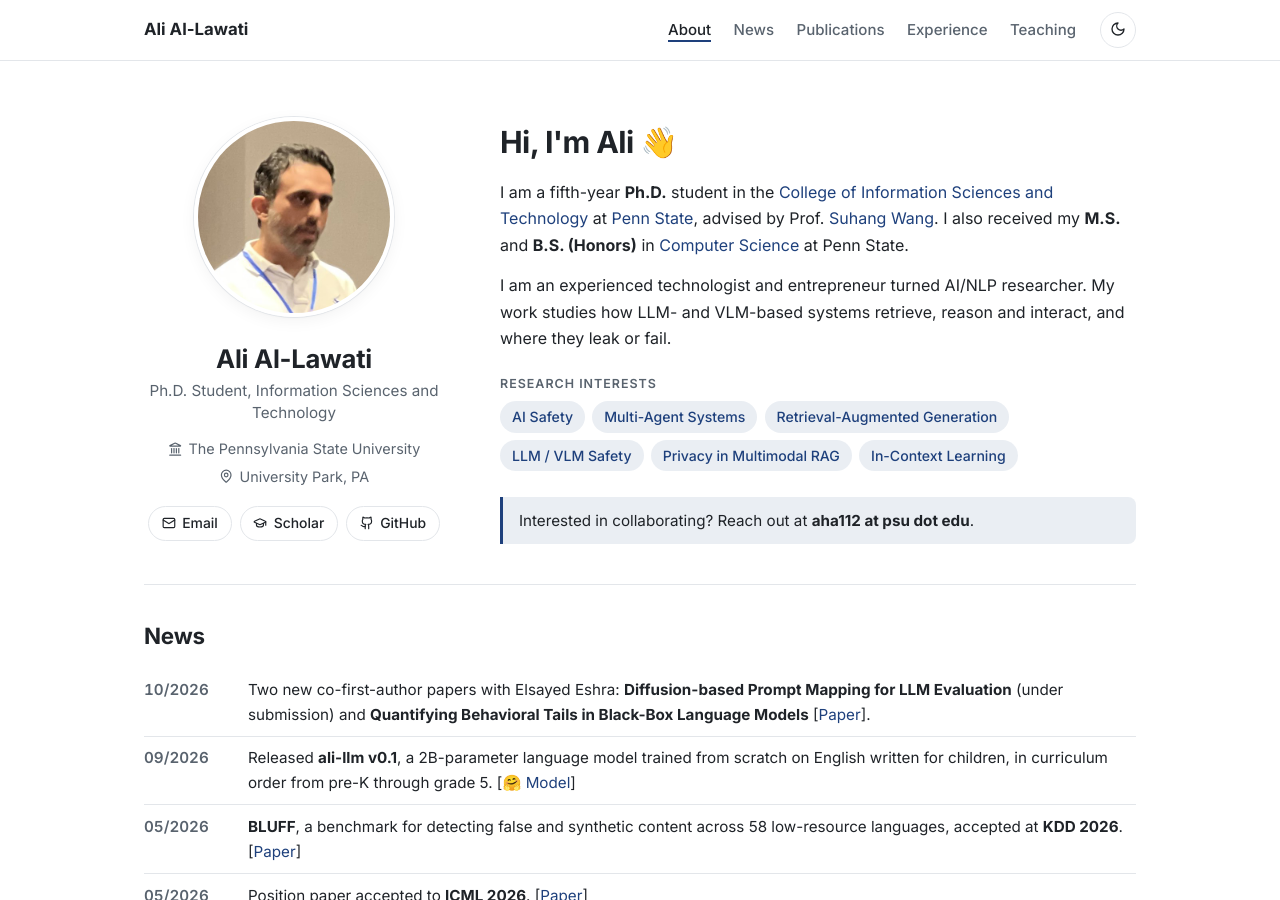
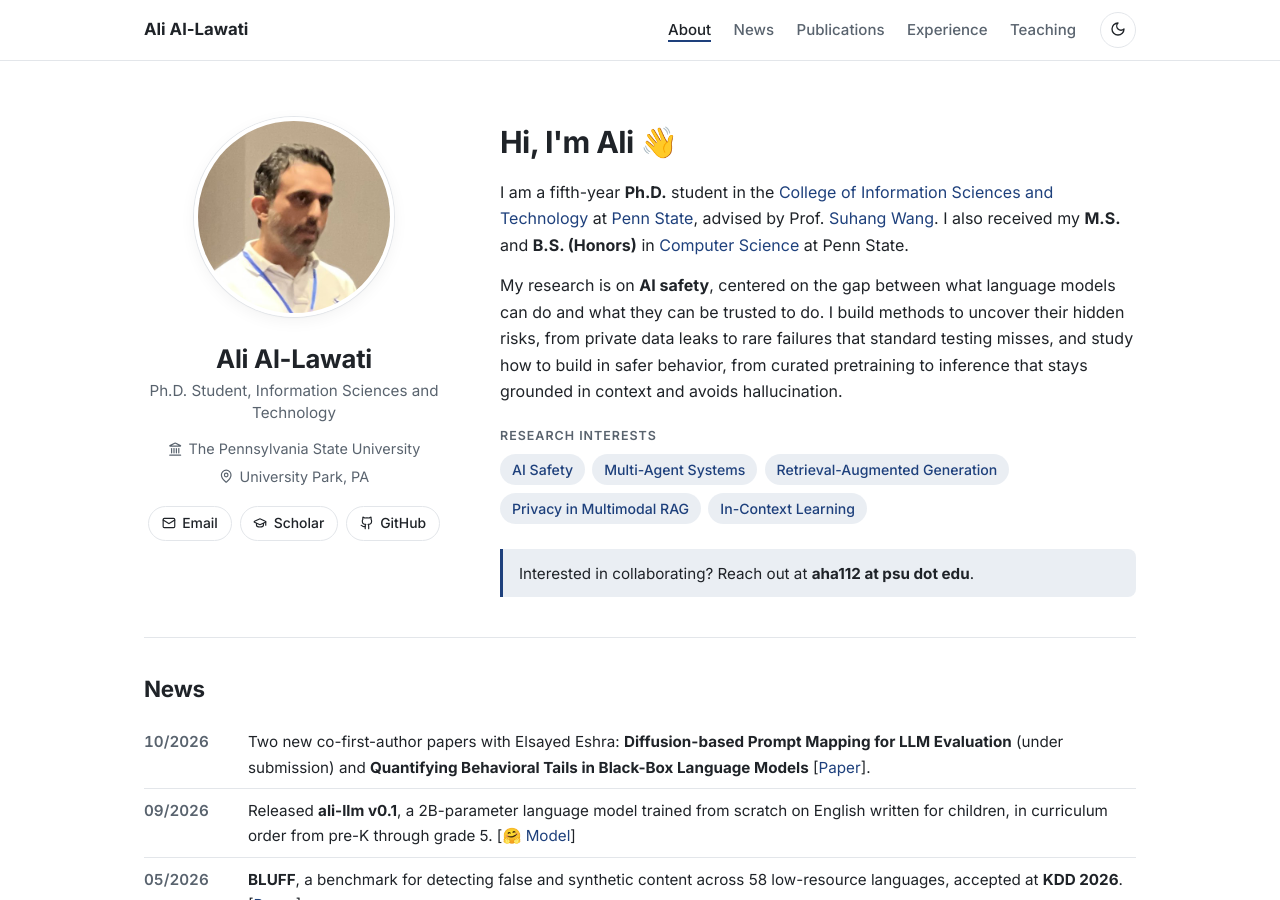
Before and after one commit to aliwister/aliwister.github.io, a Jekyll site: the page built from index.html, in a window 1280 px wide and 900 px high. Built offline with Jekyll 4.4.1, drawn with Linux system fonts in a browser that asks for light colours.

Commit message:
Bio: focus on AI safety; drop LLM/VLM Safety interest tag
Co-Authored-By: Claude Opus 5.5 <noreply@anthropic.com>

```diff
--- a/_data/cv.yml
+++ b/_data/cv.yml
@@ -2,7 +2,6 @@ interests:
   - AI Safety
   - Multi-Agent Systems
   - Retrieval-Augmented Generation
-  - LLM / VLM Safety
   - Privacy in Multimodal RAG
   - In-Context Learning
 
--- a/index.html
+++ b/index.html
@@ -32,8 +32,10 @@ layout: default
       <a href="https://eecs.psu.edu">Computer Science</a> at Penn State.
     </p>
     <p>
-      I am an experienced technologist and entrepreneur turned AI/NLP researcher. My work studies how
-      LLM- and VLM-based systems retrieve, reason and interact, and where they leak or fail.
+      My research is on <strong>AI safety</strong>, centered on the gap between what language models can do
+      and what they can be trusted to do. I build methods to uncover their hidden risks, from private data
+      leaks to rare failures that standard testing misses, and study how to build in safer behavior, from
+      curated pretraining to inference that stays grounded in context and avoids hallucination.
     </p>
 
     <h3 class="label">Research interests</h3>
```
